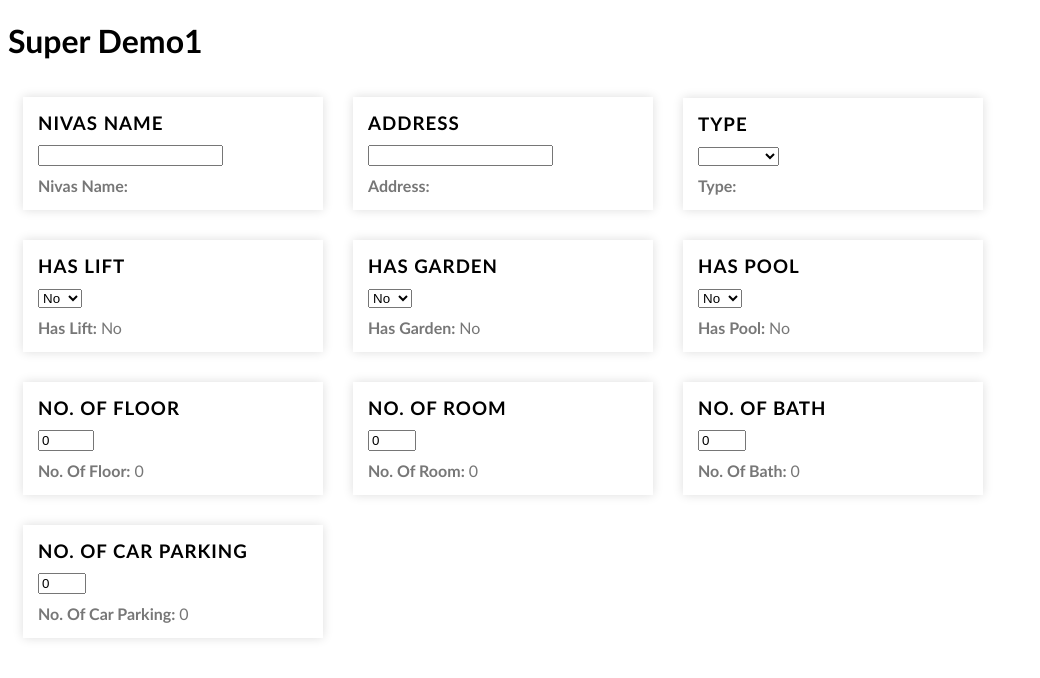
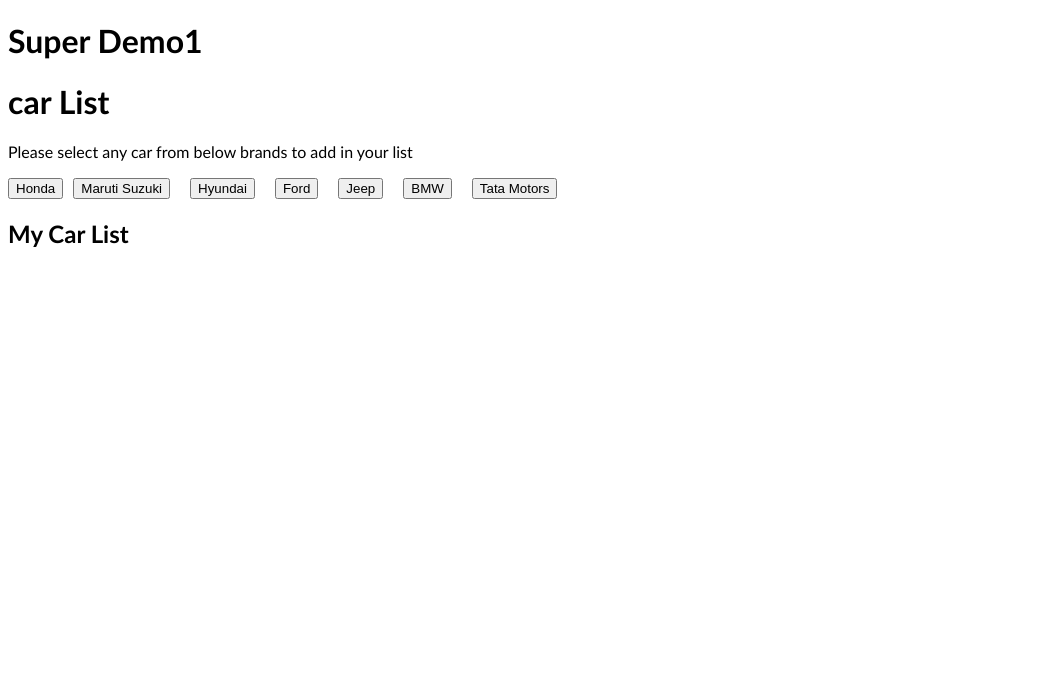
Before and after one commit to amitvchaudhary/mayur_angular, an Angular app: page / in a window 1280 px wide. Shown: the top 678 px of the page, without its empty margins (0-1040 px from the left). Built offline with nearby package versions, Linux system fonts and the light colour scheme.

Commit message:
demo 24-12-19

```diff
--- a/src/app/app.component.html
+++ b/src/app/app.component.html
@@ -1,4 +1,5 @@
 <!-- <router-outlet></router-outlet> -->
 <h1>{{title | titlecase}}</h1>
 <!-- <app-heroes></app-heroes> -->
-<app-house></app-house>
+<!-- <app-house></app-house> -->
+<app-car></app-car>
--- a/src/app/app.module.ts
+++ b/src/app/app.module.ts
@@ -6,12 +6,14 @@
 import { AppComponent } from './app.component';
 import { HeroesComponent } from './heroes/heroes.component';
 import { HouseComponent } from './house/house.component';
+import { CarComponent } from './car/car.component';
 
 @NgModule({
   declarations: [
     AppComponent,
     HeroesComponent,
-    HouseComponent
+    HouseComponent,
+    CarComponent
   ],
   imports: [
     BrowserModule,
--- /dev/null
+++ b/src/app/car/car.component.css
@@ -0,0 +1,2 @@
+button+button {margin: 0px 10px}
+ul {margin: 0px; padding: 0px 0px 0px 35px; list-style-type: decimal-leading-zero;}
--- /dev/null
+++ b/src/app/car/car.component.html
@@ -0,0 +1,20 @@
+<h1>car List</h1>
+<p>Please select any car from below brands to add in your list</p>
+<button (click)="addCar('Honda')">Honda</button>
+<button (click)="addCar('MS')">Maruti Suzuki</button>
+<button (click)="addCar('Hyundai')">Hyundai</button>
+<button (click)="addCar('Ford')">Ford</button>
+<button (click)="addCar('Jeep')">Jeep</button>
+<button (click)="addCar('BMW')">BMW</button>
+<button (click)="addCar('Tata')">Tata Motors</button>
+
+<h2>My Car List</h2>
+<ul *ngIf="carList">
+    <li *ngFor="let car of carList">
+        <h3><b>{{car.name}}</b> (<small>{{car.brand}}</small>)</h3>
+        <p>Number of Cylinder: {{car.noOfCylinder}} Cylinder</p>
+        <p>Fuel Type: {{car.fuelType}}</p>
+        <p>Engine Cubic Capacity: {{car.engineCubicCapacity}} cc</p>
+        <p>Color: {{car.color}}</p>
+    </li>
+</ul>
--- /dev/null
+++ b/src/app/car/car.component.ts
@@ -0,0 +1,74 @@
+import { Component, OnInit } from '@angular/core';
+import { Car } from 'src/core/model';
+
+@Component({
+  selector: 'app-car',
+  templateUrl: './car.component.html',
+  styleUrls: ['./car.component.css']
+})
+export class CarComponent implements OnInit {
+
+  carList: Car[] = [];
+
+  constructor() { }
+
+  ngOnInit() {
+  }
+
+  addCar(BRAND) {
+    const car: Car = new Car();
+    if(BRAND == 'Honda') {
+      car.name = 'City';
+      car.brand = BRAND;
+      car.noOfCylinder = 4;
+      car.fuelType = 'Petrol';
+      car.engineCubicCapacity = 1500;
+      car.color = 'Silver';
+    } else if(BRAND == 'MS') {
+      car.name = 'Ciaz';
+      car.brand = BRAND;
+      car.noOfCylinder = 4;
+      car.fuelType = 'Petrol';
+      car.engineCubicCapacity = 1200;
+      car.color = 'Chocolate';
+    } else if(BRAND == 'Hyundai') {
+      car.name = 'Sonata Elantra';
+      car.brand = BRAND;
+      car.noOfCylinder = 4;
+      car.fuelType = 'Petrol';
+      car.engineCubicCapacity = 1600;
+      car.color = 'White';
+    } else if(BRAND == 'Ford') {
+      car.name = 'Endeavor';
+      car.brand = BRAND;
+      car.noOfCylinder = 4;
+      car.fuelType = 'Petrol';
+      car.engineCubicCapacity = 2200;
+      car.color = 'Black';
+    } else if(BRAND == 'Jeep') {
+      car.name = 'Compass';
+      car.brand = BRAND;
+      car.noOfCylinder = 4;
+      car.fuelType = 'Petrol';
+      car.engineCubicCapacity = 1400;
+      car.color = 'White';
+    } else if(BRAND == 'BMW') {
+      car.name = 'M5';
+      car.brand = BRAND;
+      car.noOfCylinder = 4;
+      car.fuelType = 'Diesel';
+      car.engineCubicCapacity = 4400;
+      car.color = 'Navy Blue';
+    } else if(BRAND == 'Tata') {
+      car.name = 'Harrier';
+      car.brand = BRAND;
+      car.noOfCylinder = 4;
+      car.fuelType = 'Diesel';
+      car.engineCubicCapacity = 2000;
+      car.color = 'Black';
+    }
+
+    this.carList.push(car);
+  }
+
+}
--- /dev/null
+++ b/src/core/data.ts
@@ -0,0 +1,3 @@
+export const CAR_BRAND_LIST: string[] = ['Honda', 'Maruti Suzuki', 'KIA', 'MG', 'Tata Motors', 'Ford', 'Hyundai', 'Mahindra', 'TOYOTA', 'Renault', 'Skoda', 'Volkswagen', 'Audi', 'BMW', 'Mini', 'Jeep', 'Datsun', 'FIAT', 'Nissan', 'VOLVO', 'Mitsubishi', 'Mercedes'];
+
+export const CAR_FUEL_TYPE_LIST: string[] = ['Petrol', 'Diesel', 'Electric', 'CNG & Hybrid'];
```
Also changed, not shown: src/core/model.ts (+9 -0 lines), src/core/constant.ts (added), 1 other file (tests, documents, lock files or other folders).
